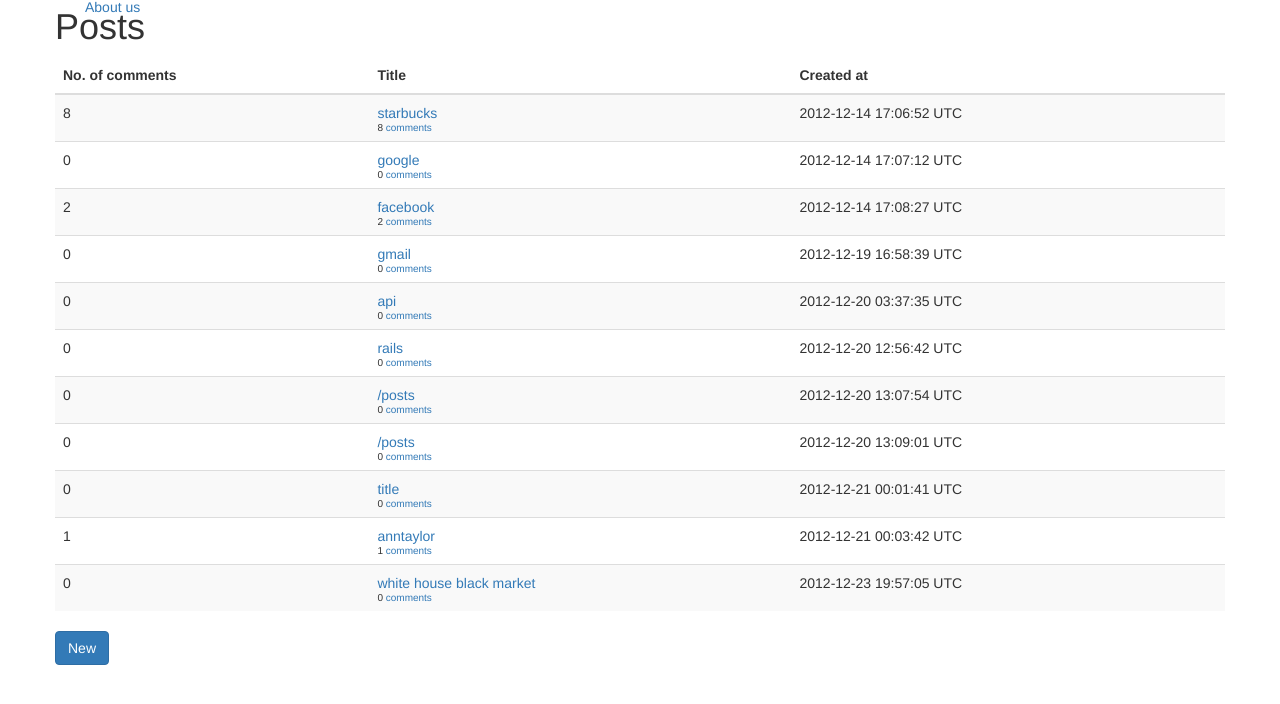
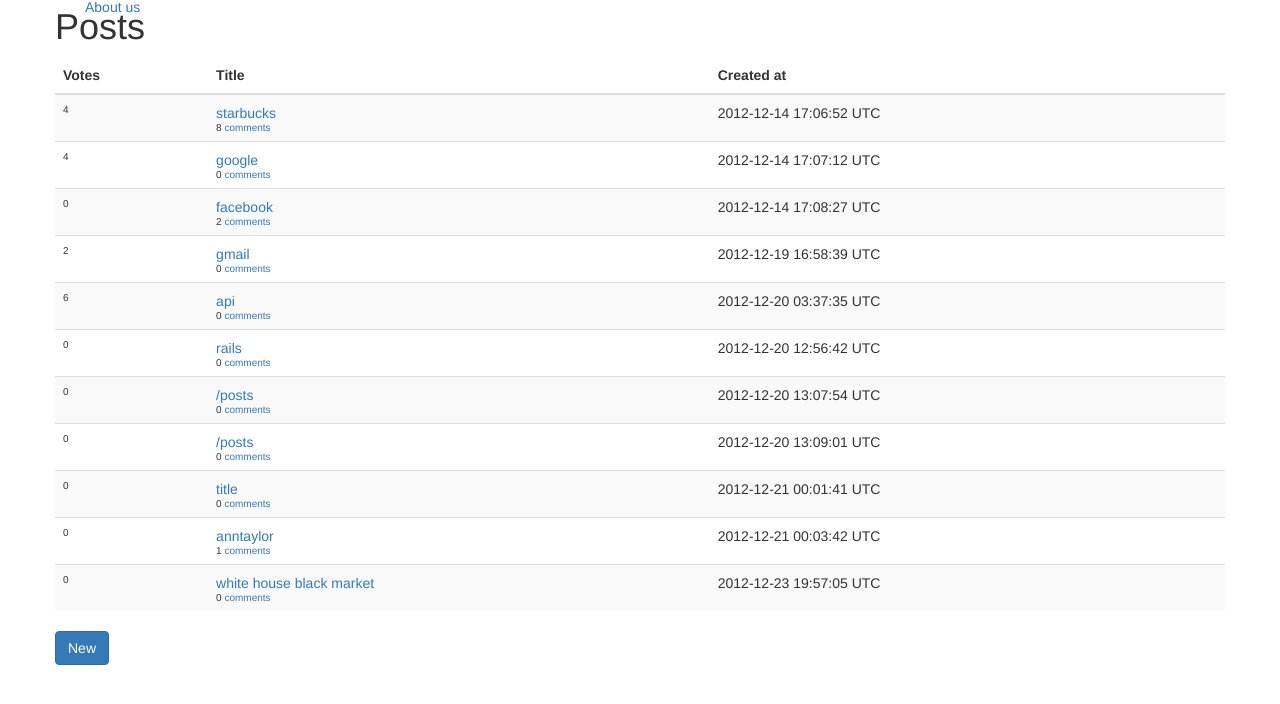
Before and after one commit to gargshilpi22/developer-resources, a Rails app: page / in a window 1280 px wide. Shown: the part 73-777 px from the top of the page. Run offline with Rails 7, Linux system fonts and the light colour scheme; data comes from the database, SQL or seed files in the repository; both versions use the stored data as it was after the commit; style sheets or scripts are compiled from the project's sources; parts of the project's set-up code (start-up, migrations or seed data) failed here and were passed over; some libraries are stand-ins or nearby versions.

Commit message:
added votes functionality

```diff
--- a/app/controllers/posts_controller.rb
+++ b/app/controllers/posts_controller.rb
@@ -25,4 +25,5 @@
       	redirect_to(posts_path)
 	end
 
+
 end
--- a/app/models/post.rb
+++ b/app/models/post.rb
@@ -2,4 +2,11 @@
   attr_accessible :title, :url
 
   has_many :comments
+  has_many :votes
+
+
+  def vote_number
+  	votes.where(:direction => 'up').count - votes.where(:direction => 'down').count
+  end
+
 end
--- /dev/null
+++ b/app/models/vote.rb
@@ -0,0 +1,5 @@
+class Vote < ActiveRecord::Base
+  attr_accessible :post_id, :direction
+
+  belongs_to :post
+end
--- a/app/views/posts/index.html.erb
+++ b/app/views/posts/index.html.erb
@@ -3,7 +3,7 @@
 <table class="table table-striped">
 	<thead>
 		<tr>
-			<th>No. of comments</th>
+			<th>Votes</th>
 			<th>Title</th>
 			<th>Created at</th>
 		</tr>
@@ -12,7 +12,15 @@
 	<tbody>
 		<% @posts.each do |post| %>
 			<tr>
-				<td><%= post.comments.count %></td>
+				<td class="mystyle">
+					<%= link_to post_votes_path(post, :direction => 'up'), :method => :post do %>
+						<i class="icon-arrow-up"> </i>
+					<% end %>
+					<span> <%= post.vote_number %> </span>
+					<%= link_to post_votes_path(post, :direction => 'down'), :method => :post do %>
+						<i class="icon-arrow-down"> </i>
+					<% end %>
+				</td>
 				<td>
 					<%=link_to post.title, post.url%>
 					<br/>
@@ -23,8 +31,9 @@
 				</td>
 				<td><%= post.created_at %></td>
 			</tr>
-		<% end %>
-	<tbody>
+		<%end%>
+
+	</tbody>
 </table>
 
 <%= link_to 'New', new_post_path, :class => 'btn btn-primary'%>
--- a/app/views/posts/new.html.erb
+++ b/app/views/posts/new.html.erb
@@ -1,5 +1,5 @@
 <h3> New Post </h2>
-<%= form_tag '/posts', :method => 'create', :html => {:class => "well"} do %>
+<%= form_tag '/posts', :method => :post, :html => {:class => "well"} do %>
 	<%= label_tag(:title, "Title:") %>
 	<%= text_field_tag :title %>
 	<%= label_tag(:url, "Url:") %>
--- a/config/environments/development.rb
+++ b/config/environments/development.rb
@@ -33,5 +33,5 @@
   config.assets.compress = false
 
   # Expands the lines which load the assets
-  config.assets.debug = true
+  config.assets.debug = false
 end
--- a/config/routes.rb
+++ b/config/routes.rb
@@ -1,6 +1,7 @@
 CourseProject::Application.routes.draw do
-  resources :posts do
-  	resources :comments
+  resources :posts, :only => [:create, :index, :new, :show] do
+  	resources :comments, :only => [:create, :index, :show]
+  	resources :votes, :only => [:create, :index]
   end
 
   root :to => "posts#index"
--- /dev/null
+++ b/db/migrate/20121222125316_add_votes_to_posts.rb
@@ -0,0 +1,5 @@
+class AddVotesToPosts < ActiveRecord::Migration
+  def change
+    add_column :posts, :votes, :integer
+  end
+end
--- /dev/null
+++ b/db/migrate/2012122312015924_remove_votes_to_posts.rb
@@ -0,0 +1,5 @@
+class RemoveVotesToPosts < ActiveRecord::Migration
+  def change
+    remove_column :posts, :votes
+  end
+end
```
Also changed, not shown: app/controllers/votes_controller.rb (added, +12 -0 lines), db/migrate/2012122312093123_create_votes.rb (added, +10 -0 lines), db/development.sqlite3, db/migrate/20121215184704_add_post_id_to_comments.rb (line endings or trailing spaces), db/schema.rb, 4 other files.
